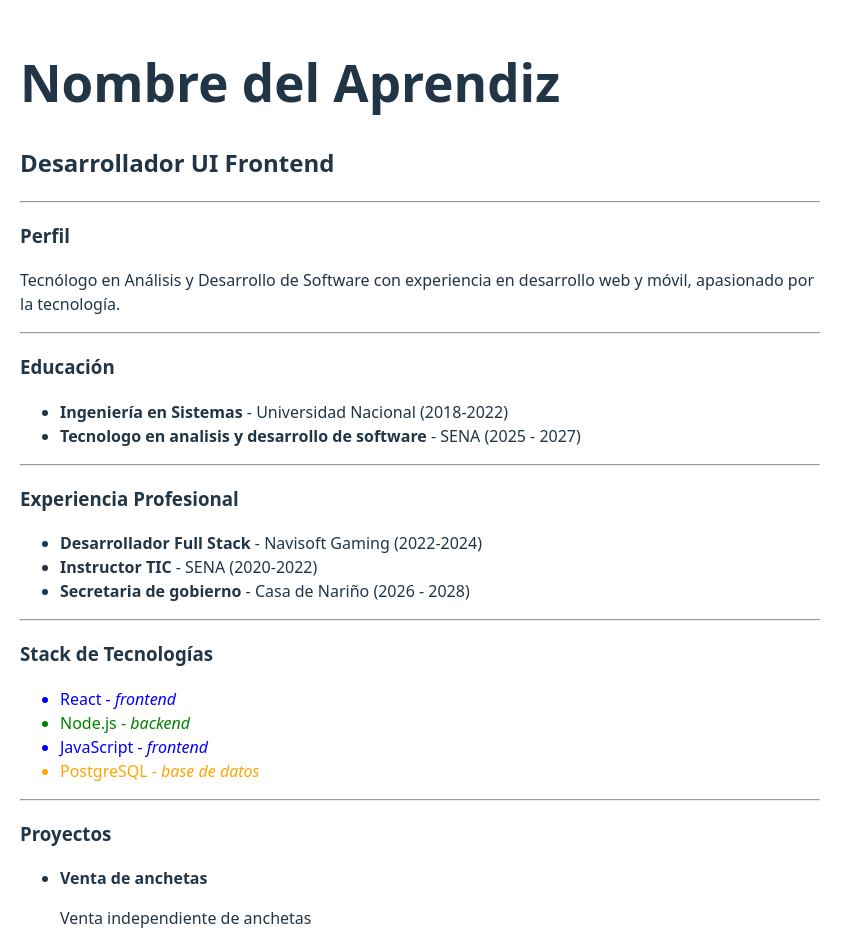
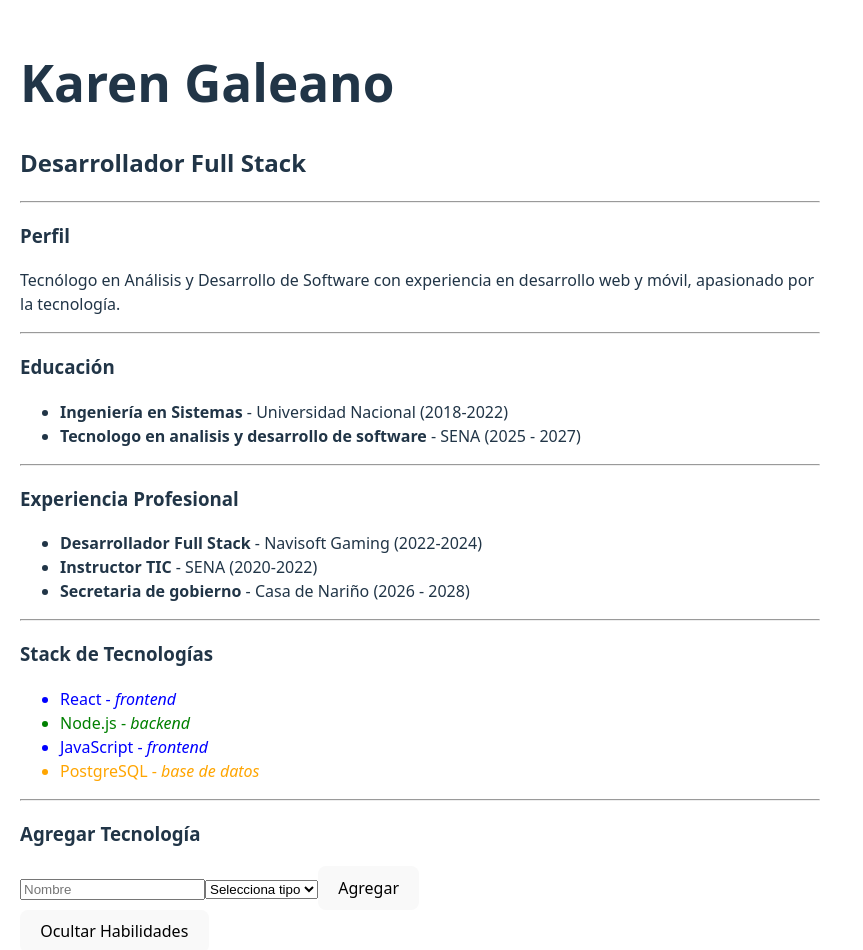
Before and after one commit to KarenGaleano123/cv-react-karen-galeano, a React (Vite) app in the folder cv-react-karen-galeano/: page / in a window 1280 px wide. Shown: the top 950 px of the page, without its empty margins (0-863 px from the left). Built offline with nearby package versions, Linux system fonts and the light colour scheme.

Commit message:
componente App.jsx actualizado

```diff
--- a/cv-react-karen-galeano/src/App.jsx
+++ b/cv-react-karen-galeano/src/App.jsx
@@ -1,13 +1,13 @@
 // src/App.jsx
-import React from "react";
+import React, { useState } from "react";
 import {
   cabecera,
   perfil,
   educacion,
   experiencia,
-  stackTecnologias,
+  stackTecnologias as tecnologiasIniciales,
   proyectos,
-  habilidades
+  habilidades,
 } from "./data/cvData";
 
 import CabeceraCV from "./components/CabeceraCV";
@@ -16,34 +16,31 @@ import Educacion from "./components/Educacion";
 import Experiencia from "./components/Experiencia";
 import StackTecnologias from "./components/StackTecnologias";
 import Proyectos from "./components/Proyectos";
-import Habilidades from "./components/Habilidades";
+import ToggleHabilidades from "./components/ToggleHabilidades";
+import FormularioTecnologia from "./components/FormularioTecnologia";
 
 function App() {
+  const [tecnologias, setTecnologias] = useState(tecnologiasIniciales);
+
+  const agregarTecnologia = (nueva) => {
+    setTecnologias((prev) => [...prev, nueva]);
+  };
+
   return (
     <div style={{ maxWidth: "800px", margin: "0 auto", padding: "20px" }}>
-      {/* Cabecera */}
-      <CabeceraCV
-        nombre={cabecera.nombre}
-        profesion={cabecera.profesion}
-      />
+      <CabeceraCV {...cabecera} />
+      <Perfil {...perfil} />
+      <Educacion estudios={educacion} />
+      <Experiencia trabajos={experiencia} />
+      <StackTecnologias tecnologias={tecnologias} />
 
-      {/* Perfil */}
-      <Perfil texto={perfil.texto} />
+      {/* Componente con evento + estado */}
+      <FormularioTecnologia onAgregar={agregarTecnologia} />
 
-      {/* Educación */}
-      <Educacion estudios={educacion} />
+      {/* Componente con renderizado condicional */}
+      <ToggleHabilidades habilidades={habilidades} />
 
-      {/* Experiencia */}
-      <Experiencia trabajos={experiencia} />
-
-      {/* Stack de Tecnologías */}
-      <StackTecnologias tecnologias={stackTecnologias} />
-
-      {/* Proyectos (nuevo componente) */}
       <Proyectos proyectos={proyectos} />
-
-      {/* Habilidades (nuevo componente) */}
-      <Habilidades habilidades={habilidades} />
     </div>
   );
 }
--- /dev/null
+++ b/cv-react-karen-galeano/src/components/FormularioTecnologia.jsx
@@ -0,0 +1,41 @@
+// src/components/FormularioTecnologia.jsx
+import React, { useState } from "react";
+
+export default function FormularioTecnologia({ onAgregar }) {
+  const [nombre, setNombre] = useState("");
+  const [tipo, setTipo] = useState("");
+
+  const handleSubmit = (e) => {
+    e.preventDefault();
+    if (!nombre || !tipo) return;
+
+    const nuevaTecnologia = {
+      id: Date.now(),
+      nombre,
+      tipo,
+    };
+
+    onAgregar(nuevaTecnologia);
+    setNombre("");
+    setTipo("");
+  };
+
+  return (
+    <form onSubmit={handleSubmit}>
+      <h3>Agregar Tecnología</h3>
+      <input
+        type="text"
+        placeholder="Nombre"
+        value={nombre}
+        onChange={(e) => setNombre(e.target.value)}
+      />
+      <select value={tipo} onChange={(e) => setTipo(e.target.value)}>
+        <option value="">Selecciona tipo</option>
+        <option value="frontend">Frontend</option>
+        <option value="backend">Backend</option>
+        <option value="base de datos">Base de datos</option>
+      </select>
+      <button type="submit">Agregar</button>
+    </form>
+  );
+}
--- /dev/null
+++ b/cv-react-karen-galeano/src/components/ToggleHabilidades.jsx
@@ -0,0 +1,21 @@
+// src/components/ToggleHabilidades.jsx
+import React, { useState } from "react";
+import Habilidades from "./Habilidades";
+
+export default function ToggleHabilidades({ habilidades }) {
+  const [mostrar, setMostrar] = useState(true);
+
+  const handleToggle = () => {
+    setMostrar((prev) => !prev);
+  };
+
+  return (
+    <section>
+      <button onClick={handleToggle}>
+        {mostrar ? "Ocultar Habilidades" : "Mostrar Habilidades"}
+      </button>
+
+      {mostrar && <Habilidades habilidades={habilidades} />}
+    </section>
+  );
+}
--- a/cv-react-karen-galeano/src/data/cvData.js
+++ b/cv-react-karen-galeano/src/data/cvData.js
@@ -1,7 +1,7 @@
 // src/data/cvData.js
 export const cabecera = {
-  nombre: "Nombre del Aprendiz",
-  profesion: "Desarrollador UI Frontend"
+  nombre: "Karen Galeano",
+  profesion: "Desarrollador Full Stack"
 };
 
 export const perfil = {
```
Also changed, not shown: 1 other file (tests, documents, lock files or other folders).
